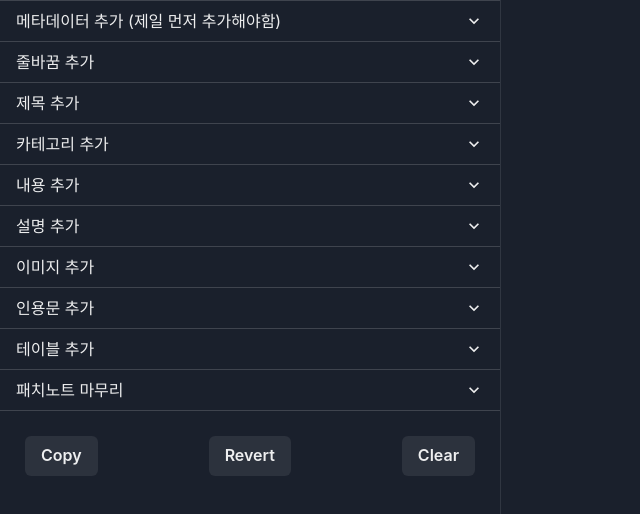
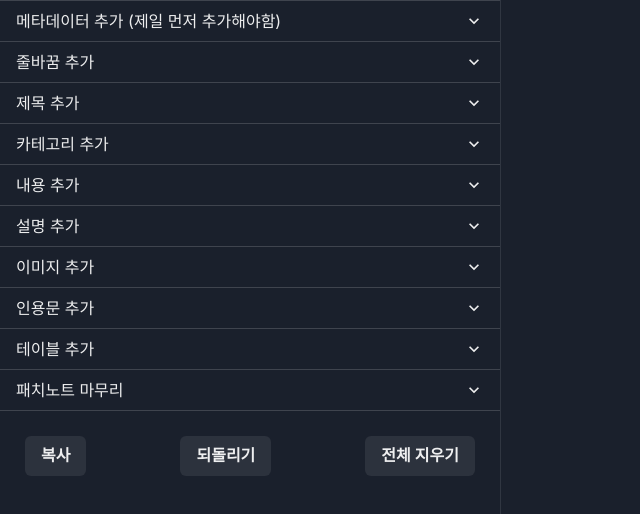
Before and after one commit to SaidBySolo/counteronline-editor, a React (Create React App) app: page / in a window 1280 px wide. Shown: the top 514 px of the page, without its empty margins (0-640 px from the left). Built offline with nearby package versions, Linux system fonts and the light colour scheme.

Commit message:
feat: translate to korean

```diff
--- a/src/App.tsx
+++ b/src/App.tsx
@@ -53,13 +53,13 @@ function App() {
         <MainAccordion builder={builder} />
         <Flex justifyContent="space-between" margin="25px">
           <Button onClick={onCopy}>
-            {hasCopied ? "Copied" : "Copy"}
+            {hasCopied ? "복사됨" : "복사"}
           </Button>
           <Button onClick={() => setElements(elements => elements.slice(0, -1))}>
-            Revert
+            되돌리기
           </Button>
           <Button onClick={() => setElements([])}>
-            Clear
+            전체 지우기
           </Button>
         </Flex>
       </Flex>
```
